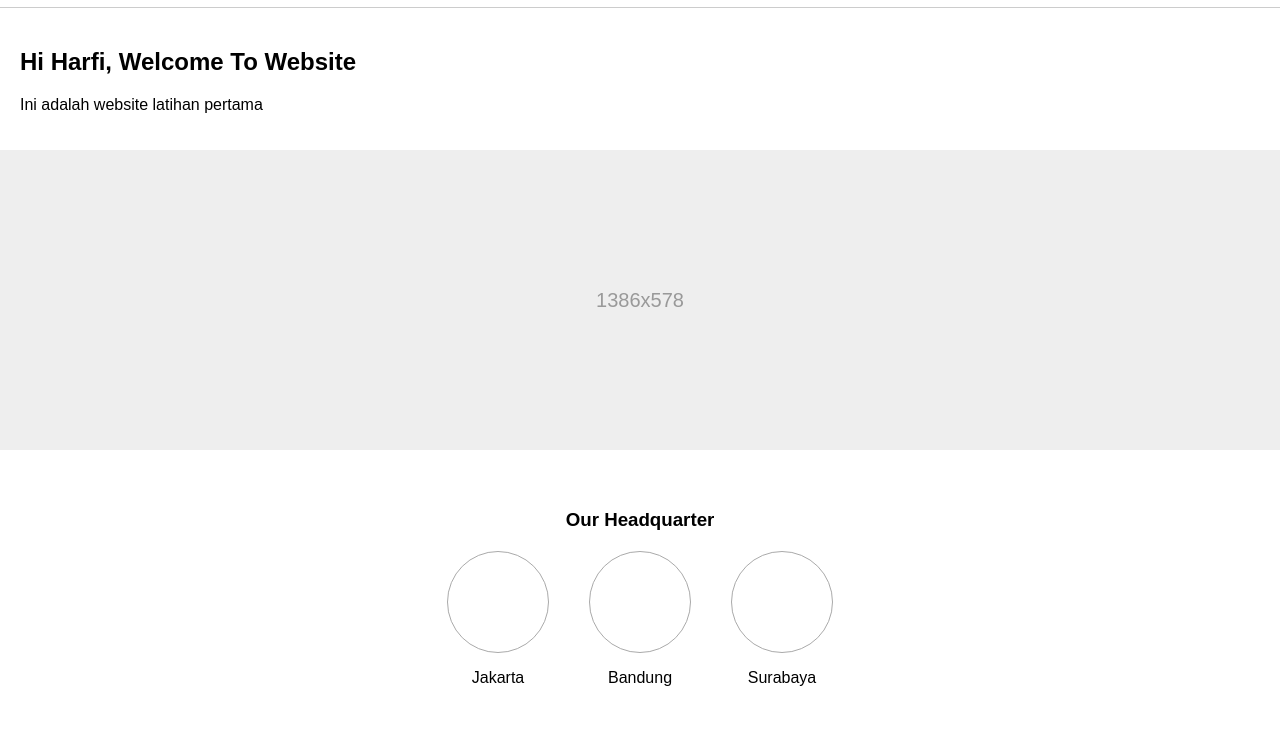
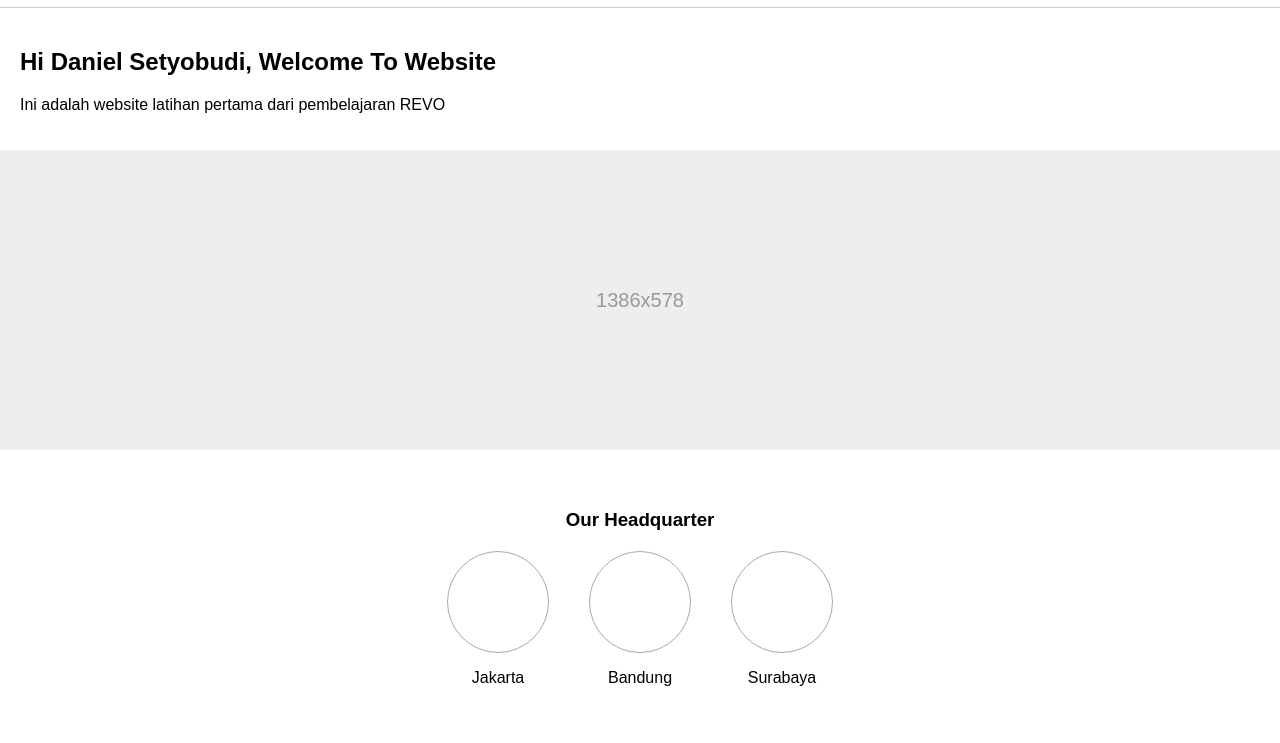
Before and after one commit to Revou-Coding-Camp/codingcamp-30-jun-25-Danset23, a plain HTML site: page page4.html in a window 1280 px wide. Shown: the part 57-800 px from the top of the page. Drawn offline with Linux system fonts and the light colour scheme.

Commit message:
Update page4.html

```diff
--- a/page4.html
+++ b/page4.html
@@ -121,8 +121,8 @@
 </header>
 
 <section class="welcome">
-  <h2>Hi Harfi, Welcome To Website</h2>
-  <p>Ini adalah website latihan pertama</p>
+  <h2>Hi Daniel Setyobudi, Welcome To Website</h2>
+  <p>Ini adalah website latihan pertama dari pembelajaran REVO</p>
 </section>
 
 <div class="banner">1386x578</div>
```
